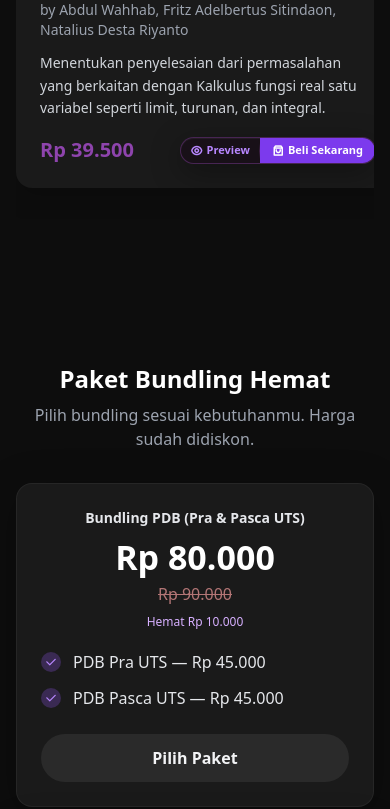
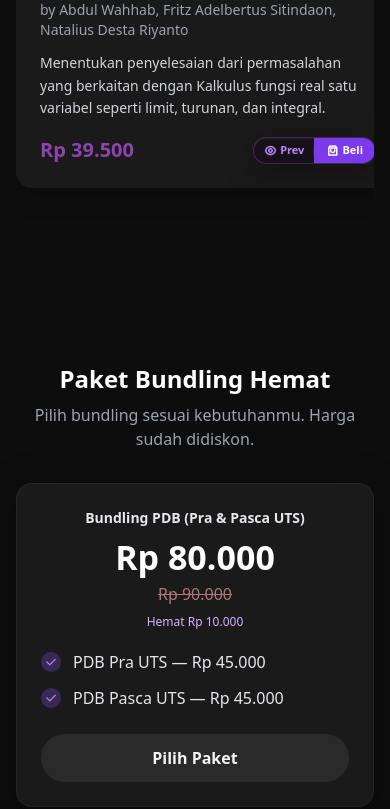
Before and after one commit to FeynmanProject/feynmanproject.github.io, a Next.js app: page /books in a window 390 px wide. Shown: the part 1740-2549 px from the top of the page. Built offline with nearby package versions, Linux system fonts and the light colour scheme.

Commit message:
Update page.tsx

```diff
--- a/app/books/page.tsx
+++ b/app/books/page.tsx
@@ -33,7 +33,10 @@ function SplitBuyPreviewButton({ buyLink, previewLink }: { buyLink?: string; pre
         title={hasPreview ? "Lihat cuplikan" : "Preview belum tersedia"}
       >
         <i className="ri-eye-line text-xs sm:text-base" />
-        <span className="truncate">Preview</span>
+        {/* pendek di mobile, penuh di ≥sm */}
+        <span className="sm:hidden truncate">Prev</span>
+        <span className="hidden sm:inline truncate">Preview</span>
+
         <span className="absolute right-0 top-1/2 -translate-y-1/2 h-4 sm:h-5 w-px bg-gradient-to-b from-transparent via-[#8E44AD]/50 to-transparent opacity-60" />
       </a>
 
@@ -47,7 +50,9 @@ function SplitBuyPreviewButton({ buyLink, previewLink }: { buyLink?: string; pre
         <span className="absolute inset-0 pointer-events-none opacity-0 group-hover:opacity-100 transition-opacity
                          [background:radial-gradient(90px_40px_at_50%_120%,rgba(140,70,200,0.25),transparent_60%)]" />
         <i className="ri-shopping-bag-3-line text-xs sm:text-base" />
-        <span className="truncate">Beli Sekarang</span>
+        {/* pendek di mobile, penuh di ≥sm */}
+        <span className="sm:hidden truncate">Beli</span>
+        <span className="hidden sm:inline truncate">Beli Sekarang</span>
       </a>
     </div>
   );
@@ -375,7 +380,7 @@ const BookCard = ({ book }: { book: Book }) => (
         </span>
 
         {/* dorong tombol ke kanan dan batasi lebar di layar kecil */}
-        <div className="ml-auto flex-shrink min-w-0 max-w-[60%] sm:max-w-none">
+        <div className="ml-auto flex-shrink min-w-0 max-w-[70%] sm:max-w-none">
           <SplitBuyPreviewButton buyLink={book.buyLink} previewLink={book.previewLink} />
         </div>
       </div>
```
